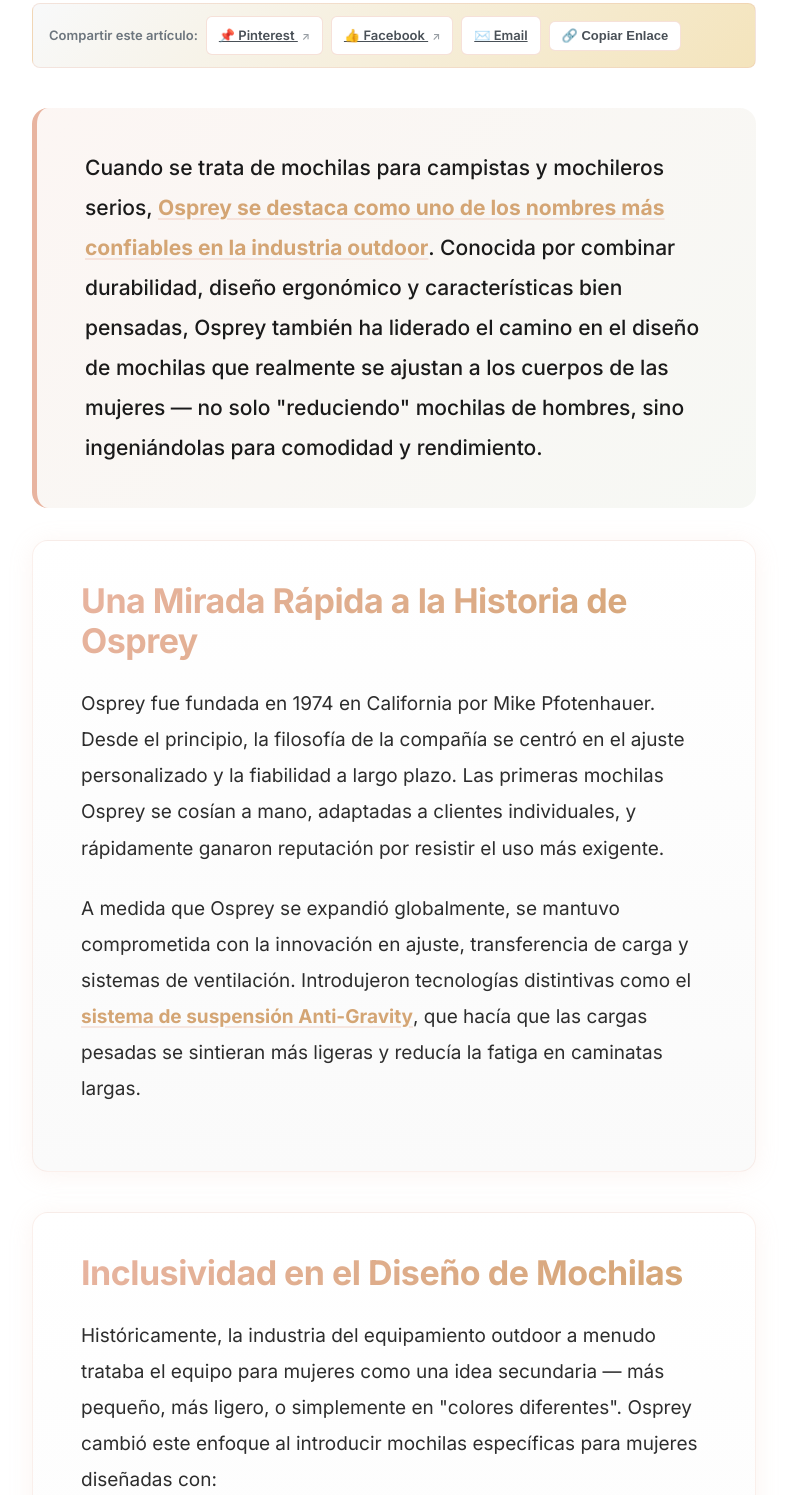
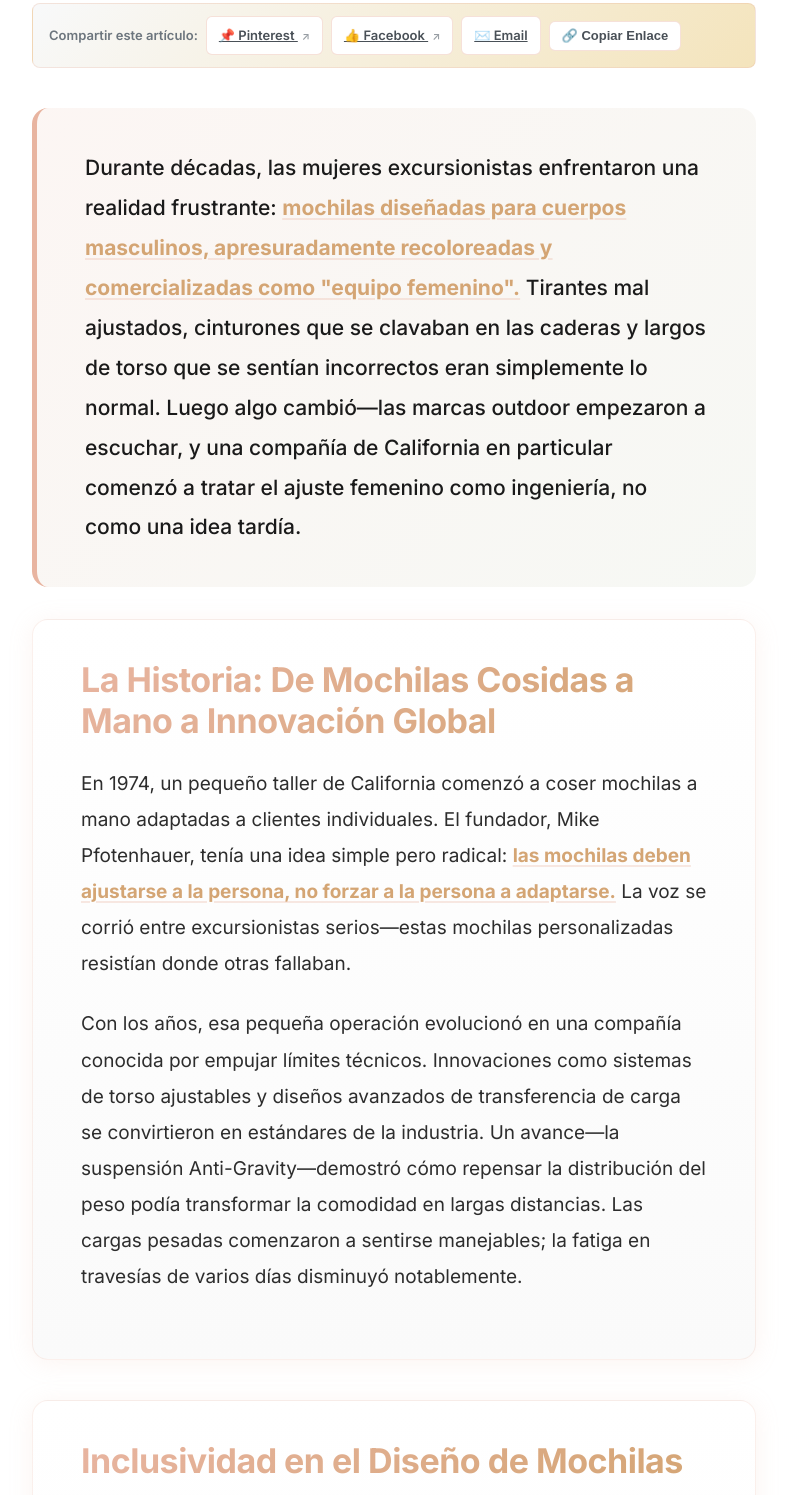
Before and after one commit to lkfry123/mejores-bolsos, a website: page es/articulos/osprey-mochilas-inclusivas-mujeres/index.html in a window 1280 px wide. Shown: the part 1334-2829 px from the top of the page, without its empty margins (72-859 px from the left). Drawn offline with Linux system fonts and the light colour scheme; files whose address does not match are found by name.

Commit message:
Rewrite intro to editorial storytelling style (less endorsement-heavy)

```diff
--- a/es/articulos/osprey-mochilas-inclusivas-mujeres/index.html
+++ b/es/articulos/osprey-mochilas-inclusivas-mujeres/index.html
@@ -303,15 +303,15 @@
 
                     <!-- Introduction -->
                     <div class="article-intro" style="margin-bottom: 2rem;">
-                        <p>Cuando se trata de mochilas para campistas y mochileros serios, <strong>Osprey se destaca como uno de los nombres más confiables en la industria outdoor</strong>. Conocida por combinar durabilidad, diseño ergonómico y características bien pensadas, Osprey también ha liderado el camino en el diseño de mochilas que realmente se ajustan a los cuerpos de las mujeres — no solo "reduciendo" mochilas de hombres, sino ingeniándolas para comodidad y rendimiento.</p>
+                        <p>Durante décadas, las mujeres excursionistas enfrentaron una realidad frustrante: <strong>mochilas diseñadas para cuerpos masculinos, apresuradamente recoloreadas y comercializadas como "equipo femenino".</strong> Tirantes mal ajustados, cinturones que se clavaban en las caderas y largos de torso que se sentían incorrectos eran simplemente lo normal. Luego algo cambió—las marcas outdoor empezaron a escuchar, y una compañía de California en particular comenzó a tratar el ajuste femenino como ingeniería, no como una idea tardía.</p>
                     </div>
 
                     <!-- Main Content Sections -->
                     <section class="product-section" style="margin-bottom: 2.5rem;">
-                        <h2>Una Mirada Rápida a la Historia de Osprey</h2>
-                        <p>Osprey fue fundada en 1974 en California por Mike Pfotenhauer. Desde el principio, la filosofía de la compañía se centró en el ajuste personalizado y la fiabilidad a largo plazo. Las primeras mochilas Osprey se cosían a mano, adaptadas a clientes individuales, y rápidamente ganaron reputación por resistir el uso más exigente.</p>
+                        <h2>La Historia: De Mochilas Cosidas a Mano a Innovación Global</h2>
+                        <p>En 1974, un pequeño taller de California comenzó a coser mochilas a mano adaptadas a clientes individuales. El fundador, Mike Pfotenhauer, tenía una idea simple pero radical: <strong>las mochilas deben ajustarse a la persona, no forzar a la persona a adaptarse.</strong> La voz se corrió entre excursionistas serios—estas mochilas personalizadas resistían donde otras fallaban.</p>
 
-                        <p>A medida que Osprey se expandió globalmente, se mantuvo comprometida con la innovación en ajuste, transferencia de carga y sistemas de ventilación. Introdujeron tecnologías distintivas como el <strong>sistema de suspensión Anti-Gravity</strong>, que hacía que las cargas pesadas se sintieran más ligeras y reducía la fatiga en caminatas largas.</p>
+                        <p>Con los años, esa pequeña operación evolucionó en una compañía conocida por empujar límites técnicos. Innovaciones como sistemas de torso ajustables y diseños avanzados de transferencia de carga se convirtieron en estándares de la industria. Un avance—la suspensión Anti-Gravity—demostró cómo repensar la distribución del peso podía transformar la comodidad en largas distancias. Las cargas pesadas comenzaron a sentirse manejables; la fatiga en travesías de varios días disminuyó notablemente.</p>
                     </section>
 
                     <section class="product-section" style="margin-bottom: 2.5rem;">
```
Also changed, not shown: backpacks/osprey-inclusive-womens-backpack/index.html (+4 -4 lines).
